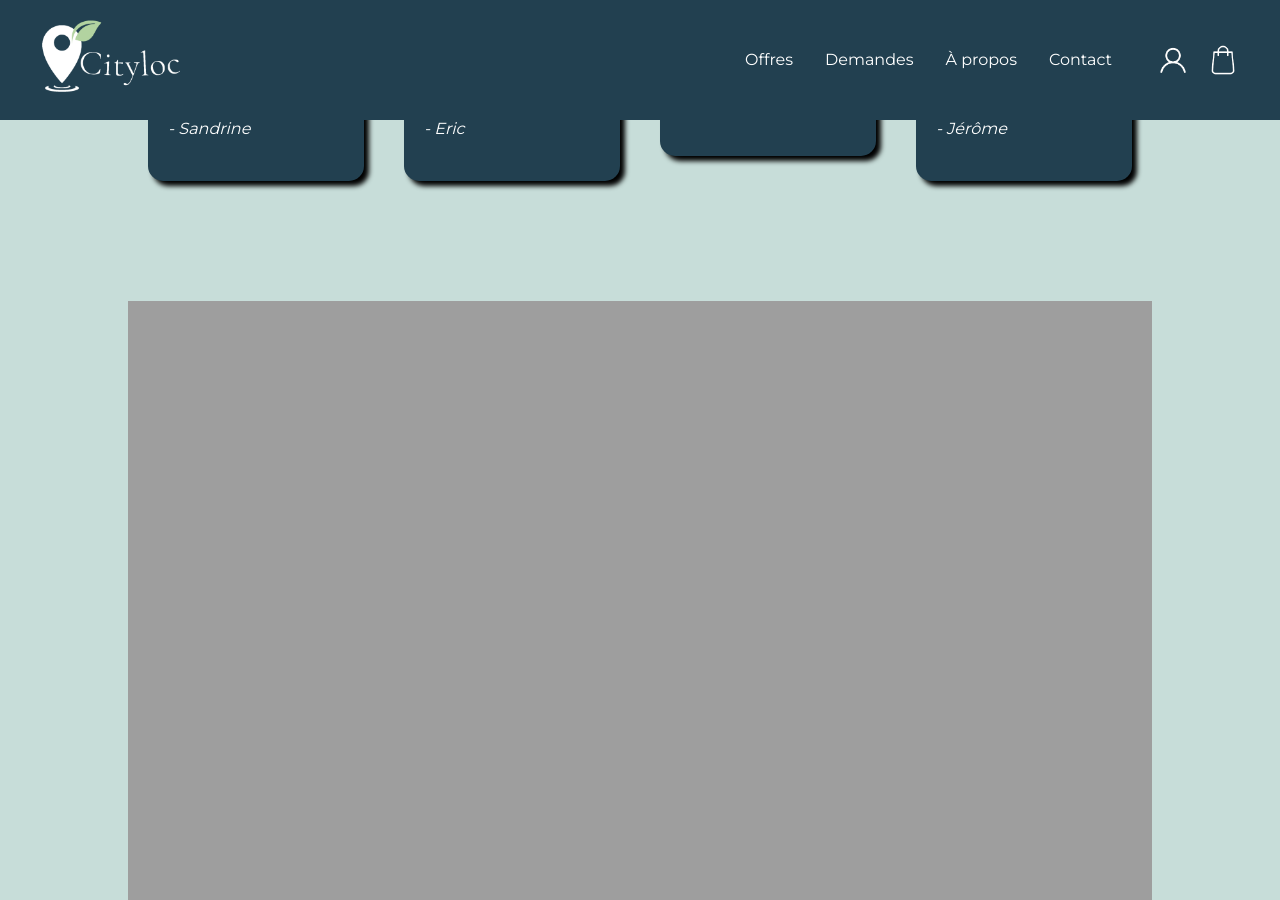
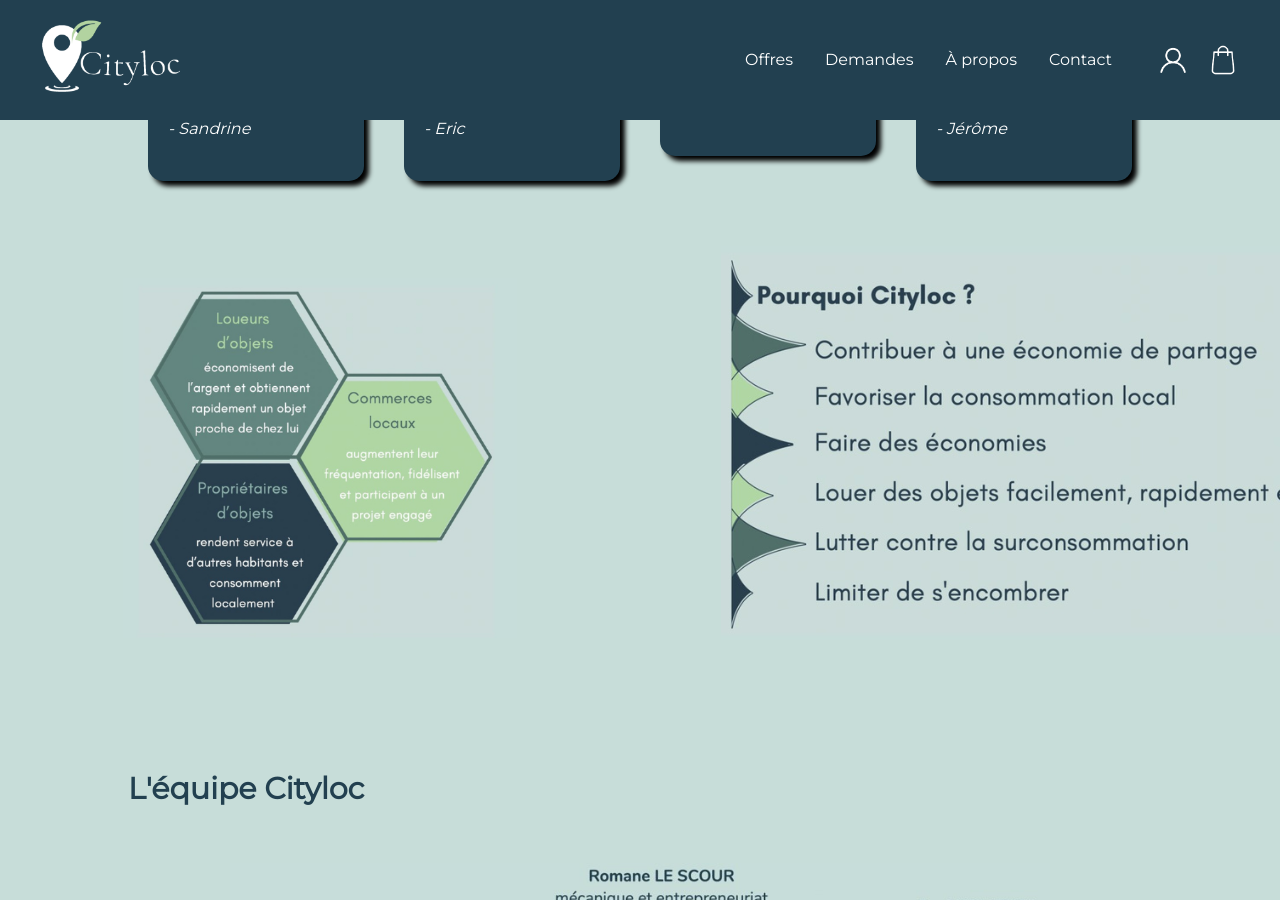
Before and after one commit to TabLockFR/cityloc-base, a Jekyll site: the page built from index.html, in a window 1280 px wide and 900 px high, scrolled down 503 px. Built offline with Jekyll 4.4.1, drawn with Linux system fonts in a browser that asks for light colours.

Commit message:
Update index.html

```diff
--- a/index.html
+++ b/index.html
@@ -146,8 +146,13 @@
 
 <!-- OBJECTIFS -->
 
-<div class="imgAccueilObjectifs">
-  <img src="https://tablockfr.github.io/cityloc-base/imgs/objectifs-cityloc.jpg" alt="équipe Cityloc">
+<div class="container-gd">
+	<div class="bloc-un-dg">
+		<img class="flex-fix" src="https://tablockfr.github.io/cityloc-base/imgs/objectif_1.png" alt="Objectifs 1">
+	</div>
+	<div class="bloc-deux-dg">
+		<img class="flex-fix" src="https://tablockfr.github.io/cityloc-base/imgs/objectif_2.png" alt="Objectifs 2">
+	</div>
 </div>
 
 <!-- TEAM -->
```
